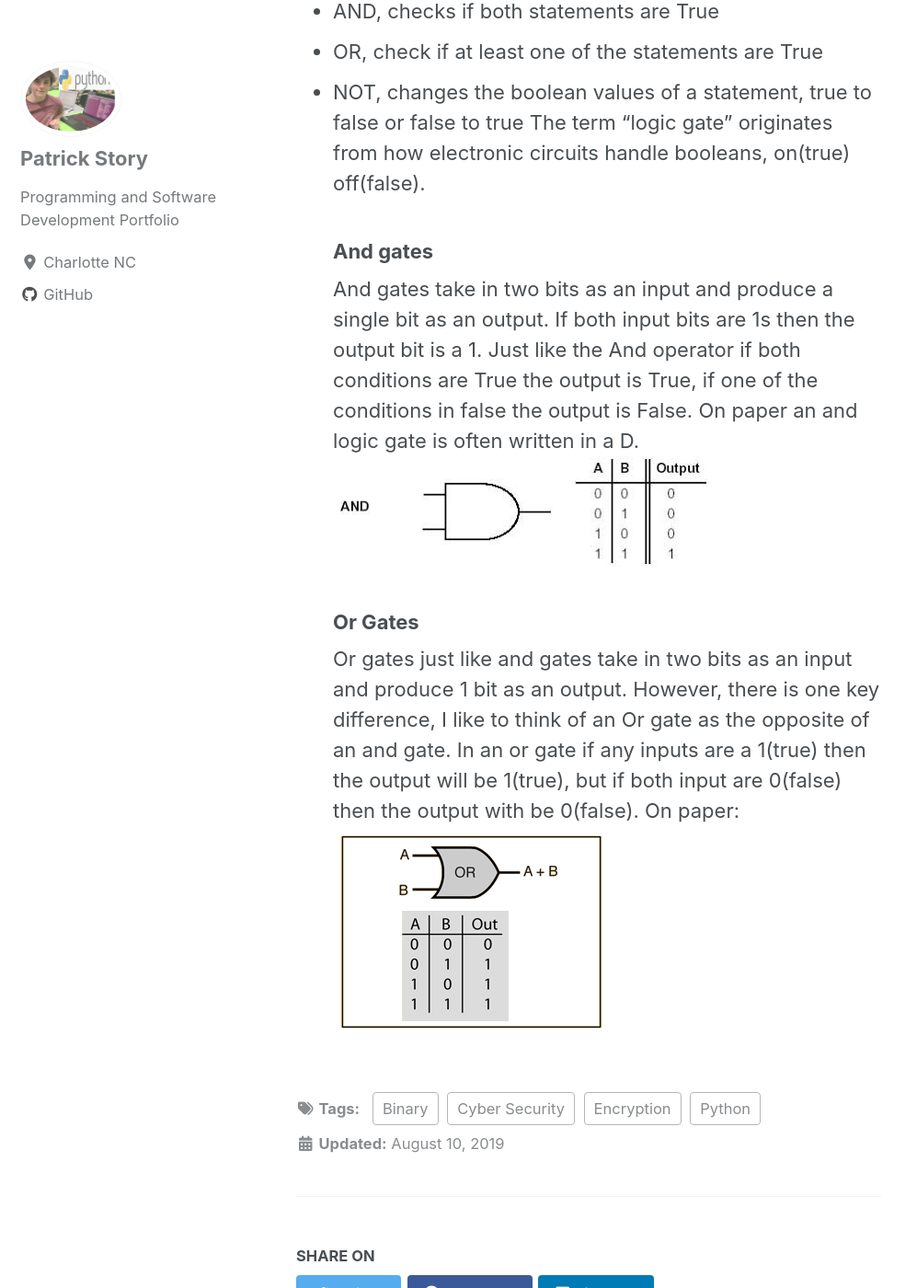
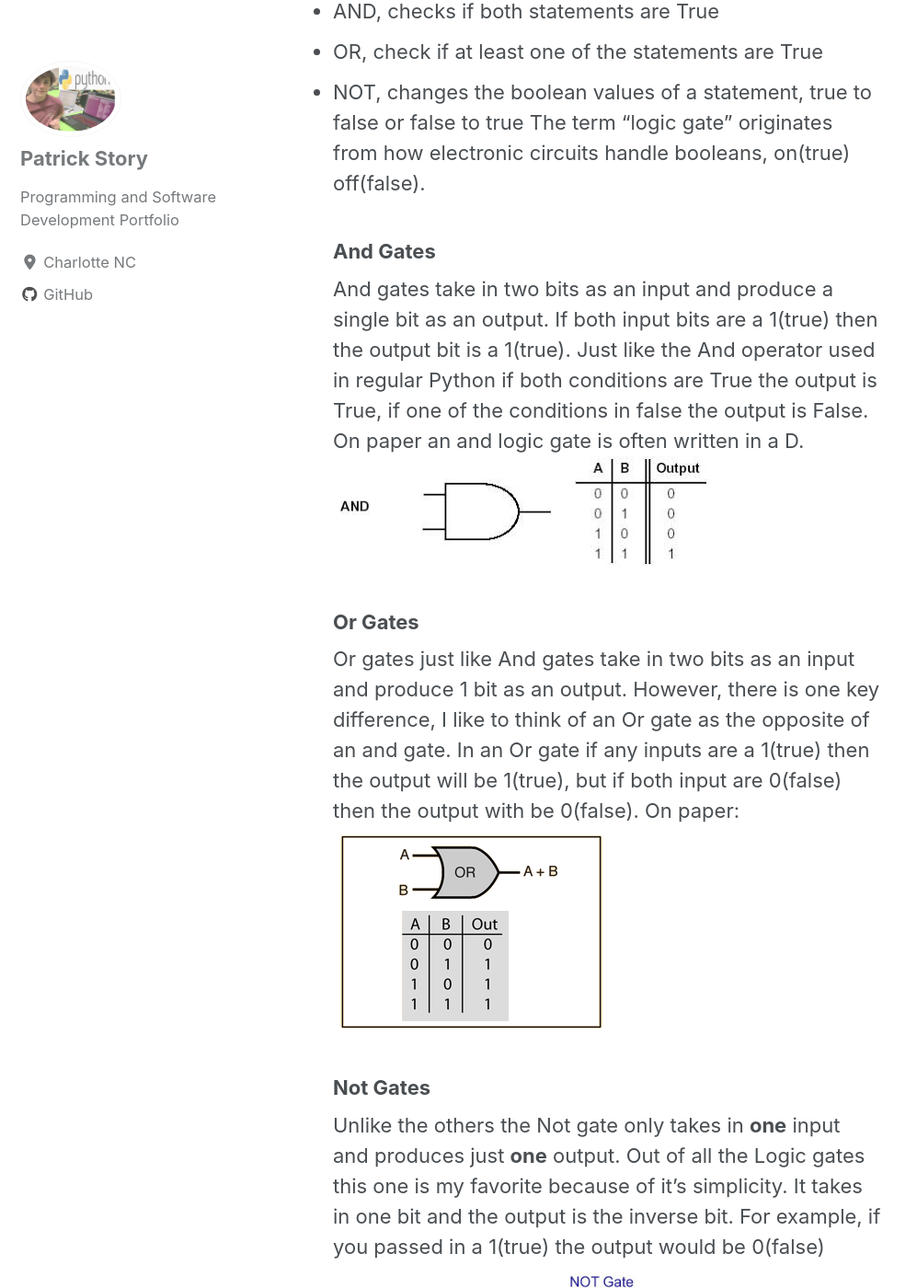
Before and after one commit to Patchyst/Patchyst.github.io, a Jekyll site: the page built from _posts/2019-08-10-steamcipher.md, in a window 1280 px wide and 1400 px high, scrolled down 2665 px. Shown: the whole window at 92% size, without its empty margins (0-997 px from the left). Built offline with Jekyll 4.4.1, drawn with Linux system fonts in a browser that asks for light colours; cached includes are drawn as plain includes; nearby versions of some CDN libraries; some of the changed text lies outside the part shown.

```diff
--- a/_posts/2019-08-10-steamcipher.md
+++ b/_posts/2019-08-10-steamcipher.md
@@ -35,10 +35,13 @@
 * OR, check if at least one of the statements are True
 * NOT, changes the boolean values of a statement, true to false or false to true
 The term "logic gate" originates from how electronic circuits handle booleans, on(true) off(false).
-### And gates
-And gates take in two bits as an input and produce a single bit as an output. If both input bits are 1s then the output bit is a 1.
-Just like the And operator if both conditions are True the output is True, if one of the conditions in false the output is False. On paper an and logic gate is often written in a D.
+### And Gates
+And gates take in two bits as an input and produce a single bit as an output. If both input bits are a 1(true) then the output bit is a 1(true).
+Just like the And operator used in regular Python if both conditions are True the output is True, if one of the conditions in false the output is False. On paper an and logic gate is often written in a D.
 ![and-gate](/images/andgate.jpg){:class="img-responsive"}
 ### Or Gates
-Or gates just like and gates take in two bits as an input and produce 1 bit as an output. However, there is one key difference, I like to think of an Or gate as the opposite of an and gate. In an or gate if any inputs are a 1(true) then the output will be 1(true), but if both input are 0(false) then the output with be 0(false). On paper:
+Or gates just like And gates take in two bits as an input and produce 1 bit as an output. However, there is one key difference, I like to think of an Or gate as the opposite of an and gate. In an Or gate if any inputs are a 1(true) then the output will be 1(true), but if both input are 0(false) then the output with be 0(false). On paper:
 ![or-gate](/images/orgate.jpg){:class="img-responsive"}
+### Not Gates
+Unlike the others the Not gate only takes in **one** input and produces just **one** output. Out of all the Logic gates this one is my favorite because of it's simplicity. It takes in one bit and the output is the inverse bit. For example, if you passed in a 1(true) the output would be 0(false)
+![not-gate](/images/notgate.jpg){:class="img-responsive"}
```
Also changed, not shown: images/allgates.jpg (added), images/notgate.jpg (added).
